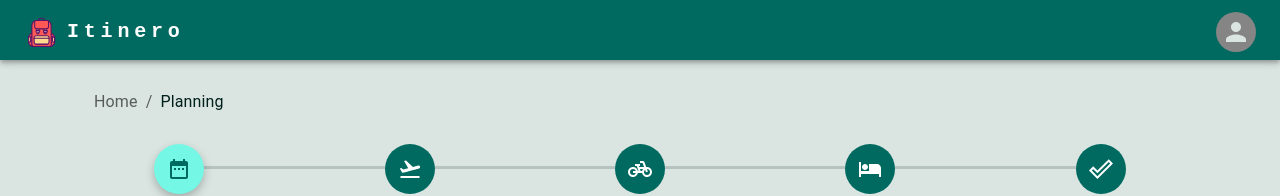
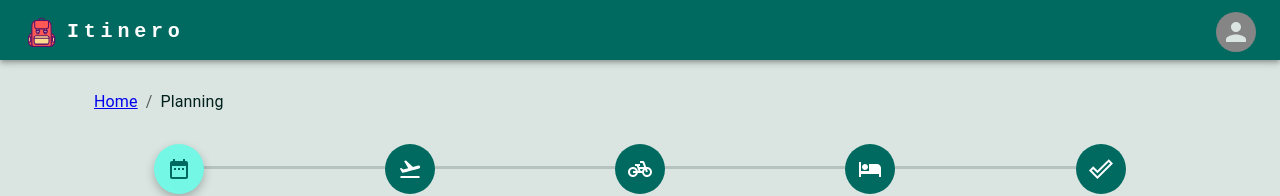
Before and after one commit to nextokoi/project3-itinerario-frontend, a React (Vite) app in the folder itinerario-frontend/: page /planning in a window 1280 px wide. Shown: the top 196 px of the page. Built offline with nearby package versions, Linux system fonts and the light colour scheme; sample sign-in values are in the browser's storage.

Commit message:
breadCrumbs home fixed

```diff
--- a/itinerario-frontend/src/components/GenericComponents/BreadCrumbs/BreadCrumbs.jsx
+++ b/itinerario-frontend/src/components/GenericComponents/BreadCrumbs/BreadCrumbs.jsx
@@ -1,6 +1,7 @@
 import Typography from '@mui/material/Typography';
 import Breadcrumbs from '@mui/material/Breadcrumbs';
-import Link from '@mui/material/Link';
+import LinkTo from '@mui/material/Link';
+import { Link } from "react-router-dom";
 import { useLocation } from 'react-router-dom';
 
 function handleClick(event) {
@@ -15,9 +16,9 @@ export default function BasicBreadcrumbs() {
   return (
     <div role="presentation" onClick={handleClick}>
       <Breadcrumbs aria-label="breadcrumb">
-        <Link underline="hover" color="inherit" href="/">
-          Home
-        </Link>
+        <LinkTo underline="hover" color="inherit" href="/">
+          <Link to={"/"}>Home</Link>
+        </LinkTo>
         {pathnames.map((name, index) => {
           const routeTo = `/${pathnames.slice(0, index + 1).join('/')}`;
           const isLast = index === pathnames.length - 1;
@@ -26,9 +27,9 @@ export default function BasicBreadcrumbs() {
               {name[0].toUpperCase() + name.substring(1)}
             </Typography>
           ) : (
-          <Link underline="hover" color="inherit" href={routeTo} key={name}>
+            <LinkTo underline="hover" color="inherit" href={routeTo} key={name}>
               {name}
-          </Link>
+            </LinkTo>
           );
         })}
       </Breadcrumbs>
```
Also changed, not shown: 1 other file (tests, documents, lock files or other folders). Lines whose indentation alone changed are shown as unchanged.
